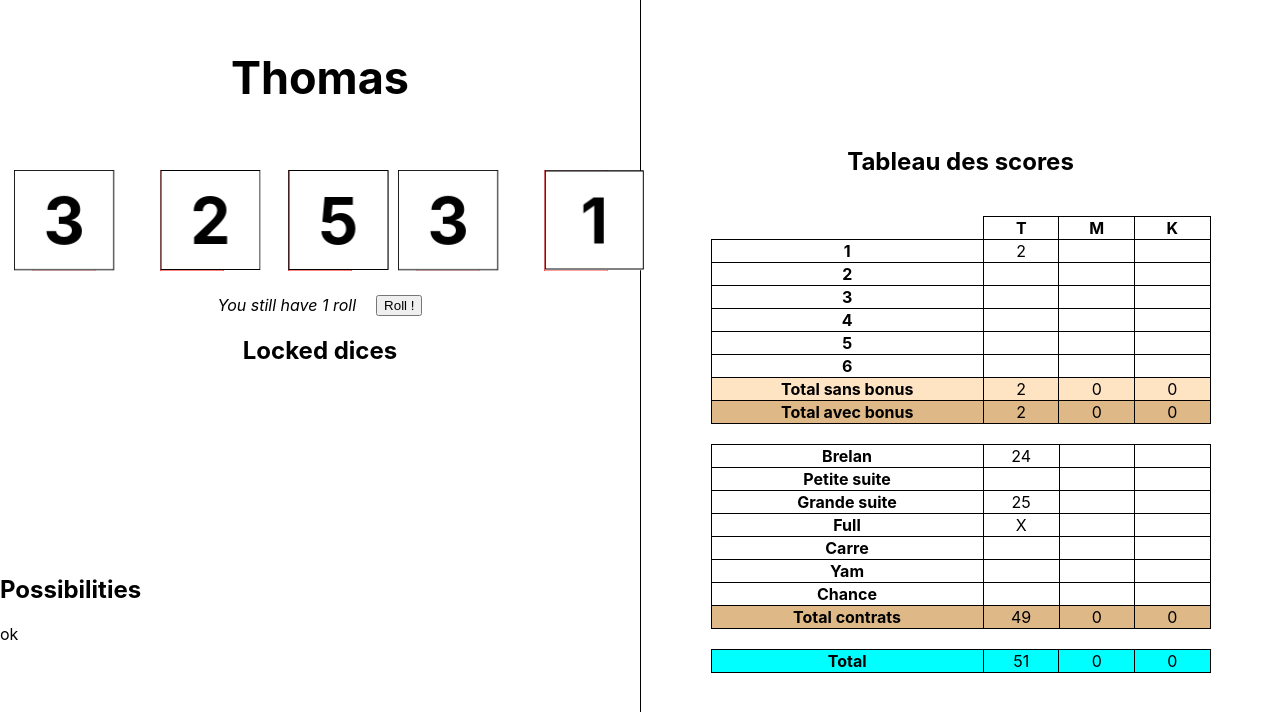
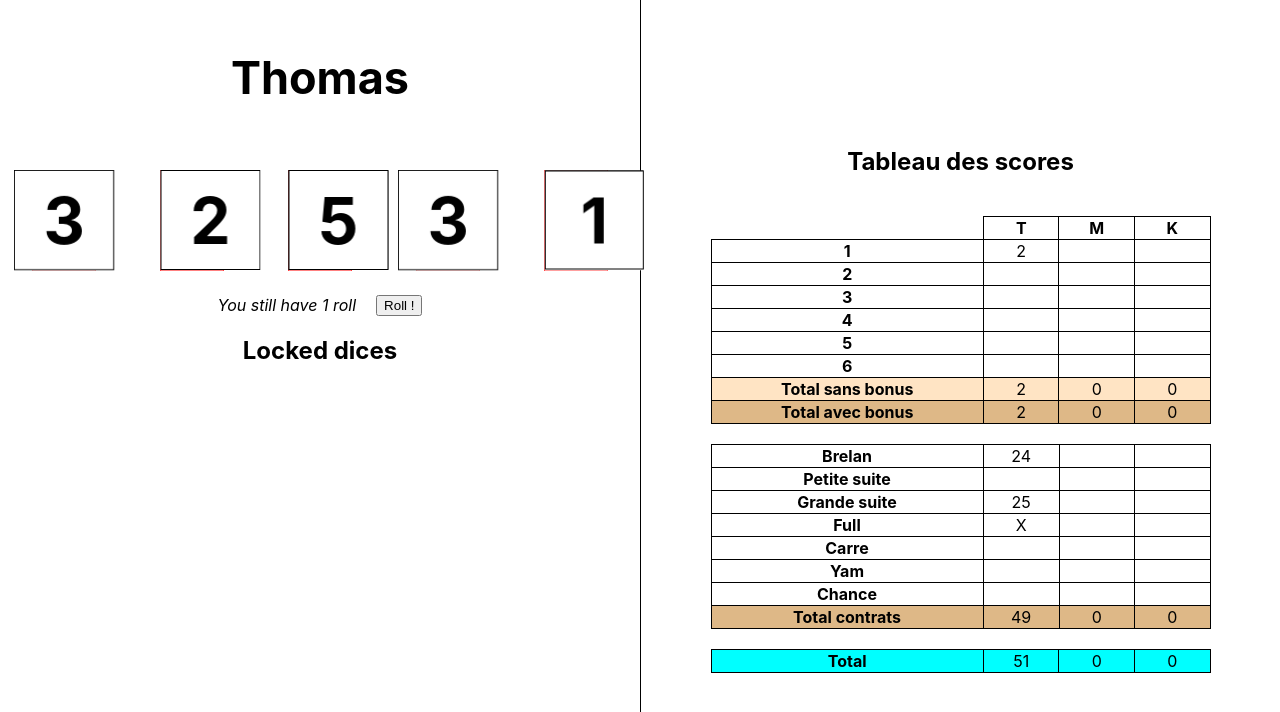
Before and after one commit to ThomasLaforge/yams, a React (Create React App) app: page / in a window 1280 px wide. Shown: the top 712 px of the page. Built offline with nearby package versions, Linux system fonts and the light colour scheme.

Commit message:
remove turn possibilities to implement it on scoring board

```diff
--- a/src/App.tsx
+++ b/src/App.tsx
@@ -126,12 +126,12 @@ export default class App extends Component<{}, AppState> {
           </div>
         ]}
 
-        <div className="turn-possibilities">
+        {/* <div className="turn-possibilities">
           <h2 className='turn-possibilities-title'>Possibilities</h2>
           <div className="turn-possibilities-content">
               {this.possibilities.map( (p, k) => <div key={k}>{p}</div>)}
           </div>
-        </div>
+        </div> */}
       </div>
 
       <div className='scoring-board-zone'>
```
